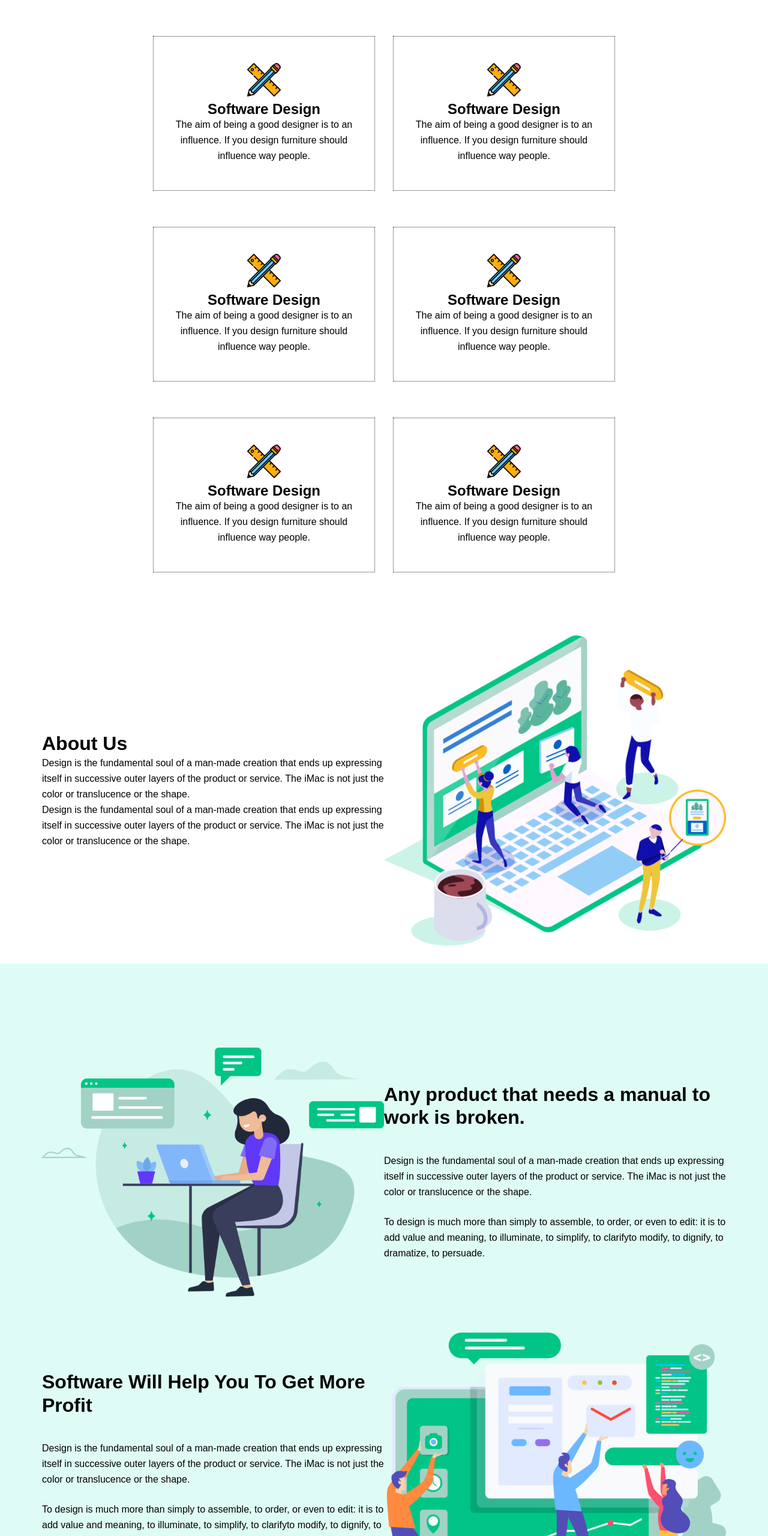
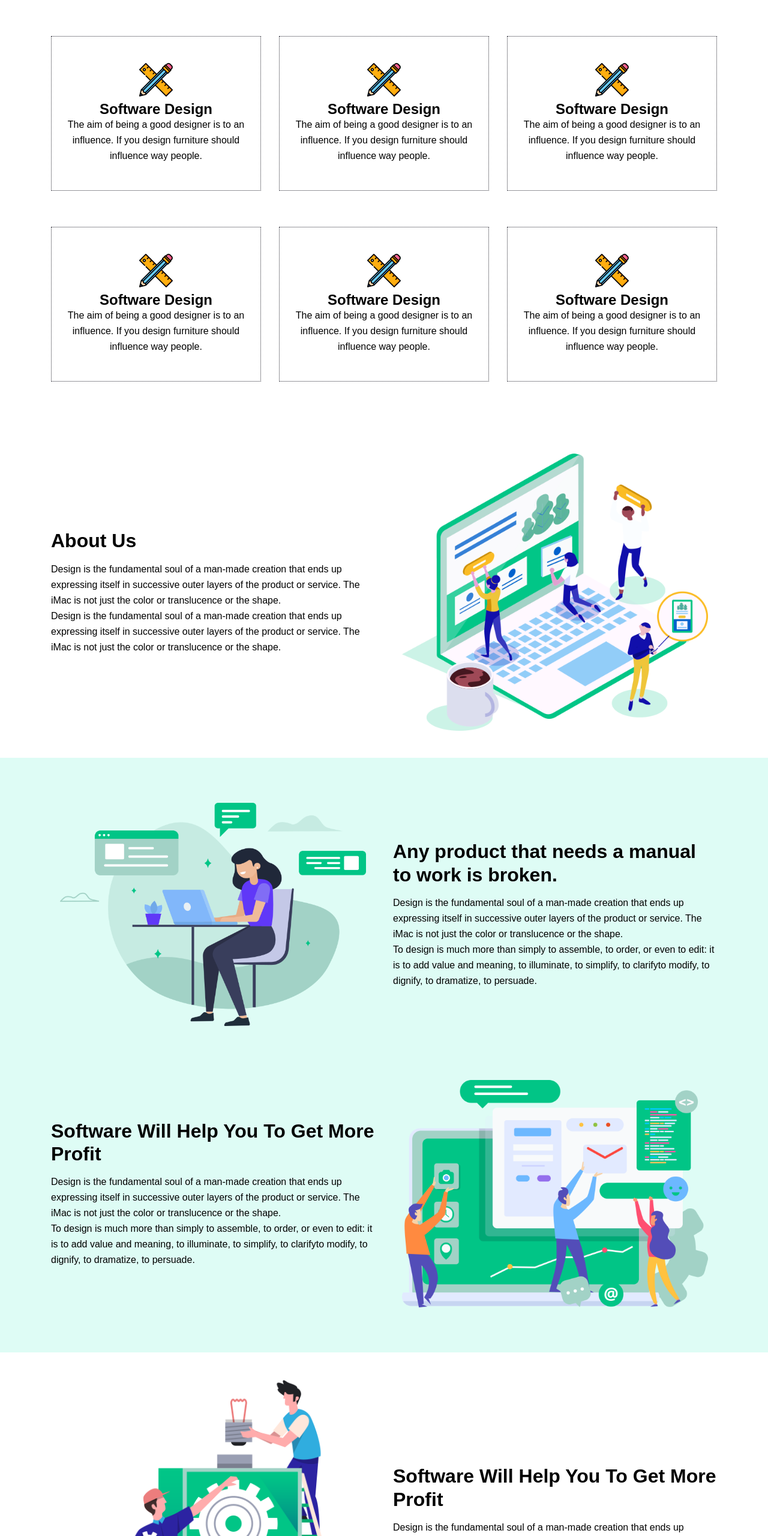
Before and after one commit to timmcnamara/agency-theme, a website: page src/index.html in a window 1280 px wide. Shown: the part 1011-3571 px from the top of the page at 60% size. Drawn offline with Linux system fonts and the light colour scheme.

Commit message:
fix flexbox

```diff
--- a/src/index.html
+++ b/src/index.html
@@ -5,6 +5,7 @@
     <meta name="viewport" content="width=device-width, initial-scale=1.0" />
     <meta http-equiv="X-UA-Compatible" content="ie=edge" />
     <title>Agency Theme</title>
+    <script src="./js/main.js"></script>
 
     <link rel="stylesheet" href="css/style.css" />
     <link
@@ -22,7 +23,7 @@
     <nav class="__navbar">
       <div class="__navbar-container">
         <img src="assets/logo.png" alt="" />
-        <ul class="__navbar-links --collapse">
+        <ul class="__navbar-links">
           <li class="__navbar-item">Home</li>
           <li class="__navbar-item">Services</li>
           <li class="__navbar-item">About</li>
@@ -52,9 +53,7 @@
     </nav>
     <section class="__hero">
       <div class="container __hero-items">
-        <div class="img-wrap">
-            <img src="assets/banner.png" alt="" />
-        </div>
+        <div class="img-wrap"><img src="assets/banner.png" alt="" /></div>
         <div class="content-wrap">
           <h1>A good designer must rely on experience</h1>
           <p>
@@ -65,7 +64,6 @@
           <div><a href="#" class="btn btn--primary">Subscribe</a></div>
         </div>
       </div>
-
     </section>
     <!-- SERVICES -->
     <section class="__services">
@@ -78,8 +76,8 @@
           </p>
         </div>
 
-        <div class="container--flex-row-wrap">
-          <div class="service__container">
+        <div class="__service-list">
+          <div class="service-container">
             <div class="service">
               <img src="assets/service1.png" />
               <h3 class="headline-sm">Software Design</h3>
@@ -90,7 +88,7 @@
               <span class="bar"></span>
             </div>
           </div>
-          <div class="service__container">
+          <div class="service-container">
             <div class="service">
               <img src="assets/service1.png" />
               <h3 class="headline-sm">Software Design</h3>
@@ -101,7 +99,7 @@
               <span class="bar"></span>
             </div>
           </div>
-          <div class="service__container">
+          <div class="service-container">
             <div class="service">
               <img src="assets/service1.png" />
               <h3 class="headline-sm">Software Design</h3>
@@ -112,7 +110,7 @@
               <span class="bar"></span>
             </div>
           </div>
-          <div class="service__container">
+          <div class="service-container">
             <div class="service">
               <img src="assets/service1.png" />
               <h3 class="headline-sm">Software Design</h3>
@@ -123,7 +121,7 @@
               <span class="bar"></span>
             </div>
           </div>
-          <div class="service__container">
+          <div class="service-container">
             <div class="service">
               <img src="assets/service1.png" />
               <h3 class="headline-sm">Software Design</h3>
@@ -134,7 +132,7 @@
               <span class="bar"></span>
             </div>
           </div>
-          <div class="service__container">
+          <div class="service-container">
             <div class="service">
               <img src="assets/service1.png" />
               <h3 class="headline-sm">Software Design</h3>
@@ -171,99 +169,92 @@
         </div>
       </div>
     </section>
-    <section class="--accent-background --p-t-110">
+    <section class="__features">
       <div class="container section__container-two-col">
-        <div class="col-2">
+        <div class="col-2 reorder-img">
           <img alt="about image" src="assets/about-2.png" />
         </div>
-        <div class="col-2">
-          <h2 class="headline-md --p-b-16">
+        <div class="col-2 reorder-text">
+          <h2 class="headline-md">
             Any product that needs a manual to work is broken.
           </h2>
-          <p class="--p-t-24">
+          <p>
             Design is the fundamental soul of a man-made creation that ends up
             expressing itself in successive outer layers of the product or
             service. The iMac is not just the color or translucence or the
             shape.
           </p>
-          <p class="--p-t-24">
+          <p>
             To design is much more than simply to assemble, to order, or even to
             edit: it is to add value and meaning, to illuminate, to simplify, to
             clarifyto modify, to dignify, to dramatize, to persuade.
           </p>
         </div>
       </div>
-    </section>
-    <section class="--accent-background --p-b-110">
+
       <div class="container section__container-two-col">
         <div class="col-2">
-          <h2 class="headline-md --p-b-16">
-            Software Will Help You To Get More Profit
-          </h2>
-          <p class="--p-t-24">
+          <h2 class="headline-md">Software Will Help You To Get More Profit</h2>
+          <p>
             Design is the fundamental soul of a man-made creation that ends up
             expressing itself in successive outer layers of the product or
             service. The iMac is not just the color or translucence or the
             shape.
           </p>
-          <p class="--p-t-24">
+          <p>
             To design is much more than simply to assemble, to order, or even to
             edit: it is to add value and meaning, to illuminate, to simplify, to
             clarifyto modify, to dignify, to dramatize, to persuade.
           </p>
         </div>
-        <div class="col-2">
+        <div class="col-2 reorder-img">
           <img alt="about image" src="assets/about-3.png" />
         </div>
       </div>
     </section>
-    <section class="--p-b-110 --p-t-110">
+
     <div class="container section__container-two-col">
       <div class="col-2">
         <img alt="about image" src="assets/what-for.png" />
       </div>
       <div class="col-2">
-          <h2 class="headline-md --p-b-16">
-            Software Will Help You To Get More Profit
-          </h2>
-          <p class="--p-t-24">
+        <h2 class="headline-md">Software Will Help You To Get More Profit</h2>
+        <p>
           Design is the fundamental soul of a man-made creation that ends up
           expressing itself in successive outer layers of the product or
-            service. The iMac is not just the color or translucence or the
-            shape.
+          service. The iMac is not just the color or translucence or the shape.
         </p>
-          <p class="--p-t-24">
+        <p>
           To design is much more than simply to assemble, to order, or even to
           edit: it is to add value and meaning, to illuminate, to simplify, to
           clarifyto modify, to dignify, to dramatize, to persuade.
         </p>
       </div>
     </div>
-    </section>
     <section class="__how-we-work --visual-background">
       <div class="container">
         <h2 class="headline-md">How We Work</h2>
         <div class="section__container-three-col">
           <div class="col-3 __item">
             <h3 class="headline-sm --border-circle">1</h3>
-            <h3 class="headline-sm --p-t-24">Sketching</h3>
-            <p class="--p-t-24">
+            <h3 class="headline-sm">Sketching</h3>
+            <p>
               Totam rem aperiam, eaque ipsa quae ab illo inventore veritatis et
               quasi architecto beatae vitae dicta sunt explicabo.
             </p>
           </div>
           <div class="col-3 __item">
             <h3 class="headline-sm --border-circle">2</h3>
-            <h3 class="headline-sm --p-t-24">Visualizing</h3>
-            <p class="--p-t-24">
+            <h3 class="headline-sm">Visualizing</h3>
+            <p>
               Totam rem aperiam, eaque ipsa quae ab illo inventore veritatis et
               quasi architecto beatae vitae dicta sunt explicabo.
             </p>
           </div>
           <div class="col-3 __item">
             <h3 class="headline-sm --border-circle">3</h3>
-            <h3 class="headline-sm --p-t-24">Finishing</h3>
-            <p class="--p-t-24">
+            <h3 class="headline-sm">Finishing</h3>
+            <p>
               Totam rem aperiam, eaque ipsa quae ab illo inventore veritatis et
               quasi architecto beatae vitae dicta sunt explicabo.
             </p>
@@ -504,22 +495,5 @@
         </div>
       </div>
     </footer>
-    <script>
-      function openSlideMenu() {
-        var rect = document.body.getBoundingClientRect();
-        console.log(rect.y)
-        document.getElementById("side-menu").style.width = "250px";
-        document.getElementById("close-cross").style.display = "inline-block";
-        document.getElementById("hamburger").style.display = "none";
-        document.body.style.overflow = "hidden";
-      }
-
-      function closeSlideMenu() {
-        document.getElementById("side-menu").style.width = "0";
-        document.getElementById("close-cross").style.display = "none";
-        document.getElementById("hamburger").style.display = "inline-block";
-        document.body.style.overflow = "visible";
-      }
-    </script>
   </body>
 </html>
--- a/src/scss/base/_global.scss
+++ b/src/scss/base/_global.scss
@@ -3,34 +3,12 @@ body {
     line-height: 26px;
 }
 
-h1, h2, h3, h4, h5, h6, p {
+h1,
+h2,
+h3,
+h4,
+h5,
+h6,
+p {
     margin: 0;
 }
-
-.--p-b-16 {
-    padding-bottom: 16px;
-}
-
-.--p-t-24 {
-    padding-top: 24px;
-}
-
-.--p-t-110 {
-    padding-top: 110px;
-}
-
-.--p-b-110 {
-    padding-bottom: 110px;
-}
-
-.--p-b-90 {
-    padding-bottom: 90px;
-}
-
-.--p-b-36 {
-    padding-bottom: 36px;
-}
-
-.--p-b-24 {
-    padding-bottom: 24px;
-}
--- a/src/scss/components/_section.scss
+++ b/src/scss/components/_section.scss
@@ -6,11 +6,22 @@
             display: flex;
             flex-direction: column;
             justify-content: center;
-      flex: 1; // padding-left: 15px;
-      // padding-right: 15px;
+            flex: 1;
+            padding-left: 15px;
+            padding-right: 15px;
+            h2 {
+                padding: 0 0 15px 0;
+            }
+            @media only screen and (max-width: 700px) {
+                padding: 15px;
+            }
             img {
                 max-width: 100%;
+                padding: 15px;
             }
+        }
+        @media only screen and (max-width: 700px) {
+            flex-direction: column;
         }
     }
     &__container-three-col {
@@ -26,10 +37,6 @@
             // padding-right: 15px;
         }
     }
-}
-
-.--accent-background {
-  background: $color-bg;
 }
 
 .__center-text {
@@ -218,7 +225,3 @@
         margin: 0;
     }
 }
-
-.__services {
-  padding: 110px 30px 0 30px;
-}
--- a/src/scss/components/_service.scss
+++ /dev/null
@@ -1,35 +0,0 @@
-.service {
-  padding: 44px 22px;
-  text-align: center;
-  border: 1px dotted $color-dark;
-  margin-bottom: 30px;
-  position: relative;
-  cursor: pointer;
-  max-width: 370px;
-  width: 100%;
-  flex: 1;
-  &:hover {
-    box-shadow: 0 0 10px #888888;
-  }
-  &:hover .bar {
-    width: 100%;
-  }
-  &__container {
-    padding: 15px;
-    @media only screen and (max-width: $tablet) {
-      padding: 15px 0;
-    }
-  }
-  .bar {
-    width: 0;
-    height: 10px;
-    position: absolute;
-    left: 0;
-    bottom: 0;
-    background-color: $color-accent;
-    transition: 0.3s all ease;
-  }
-  @media only screen and (max-width: $tablet) {
-    max-width: 100%;
-  }
-}
--- a/src/scss/layout/_about.scss
+++ b/src/scss/layout/_about.scss
@@ -1,5 +1,5 @@
 .__about {
-  @media only screen and (max-width: $phone-lg) {
-    padding: 0 30px;
-  }
+    @media only screen and (max-width: $phone-lg) {
+        padding: 0 30px;
+    }
 }
--- a/src/scss/layout/_layout.scss
+++ b/src/scss/layout/_layout.scss
@@ -5,3 +5,5 @@
 @import "navigation";
 @import "hero";
 @import "about";
+@import "service";
+@import "text-accent-bg";
--- /dev/null
+++ b/src/scss/layout/_service.scss
@@ -0,0 +1,49 @@
+.service {
+    padding: 44px 22px;
+    text-align: center;
+    border: 1px dotted $color-dark;
+    margin-bottom: 30px;
+    position: relative;
+    cursor: pointer;
+    max-width: 350px;
+    width: 100%;
+    flex: 1;
+    &:hover {
+        box-shadow: 0 0 10px #888888;
+    }
+    &:hover .bar {
+        width: 100%;
+    }
+    &-container {
+        padding: 15px;
+        @media only screen and (max-width: $tablet) {
+            padding: 15px 0;
+        }
+    }
+    .bar {
+        width: 0;
+        height: 10px;
+        position: absolute;
+        left: 0;
+        bottom: 0;
+        background-color: $color-accent;
+        transition: 0.3s all ease;
+    }
+    @media only screen and (max-width: 880px) {
+        max-width: 100%;
+    }
+}
+
+.__services {
+    padding: 110px 30px 0 30px;
+}
+
+.__service {
+    max-width: 350px;
+}
+
+.__service-list {
+    display: flex;
+    flex-flow: row wrap;
+    justify-content: center;
+}
--- /dev/null
+++ b/src/scss/layout/_text-accent-bg.scss
@@ -0,0 +1,17 @@
+.__features {
+    background: $color-bg;
+    .section__container-two-col:first-child {
+        padding: 60px 30px 30px 30px;
+        @media only screen and (max-width: 700px) {
+            .reorder-img {
+                order: 2;
+            }
+            .reorder-text {
+                order: 1;
+            }
+        }
+    }
+    .section__container-two-col:last-child {
+        padding: 30px 30px 60px 30px;
+    }
+}
```
Also changed, not shown: src/js/main.js (added, +15 -0 lines), src/scss/components/_components.scss (+3 -4 lines), src/css/style.css. Lines whose indentation alone changed are shown as unchanged.
